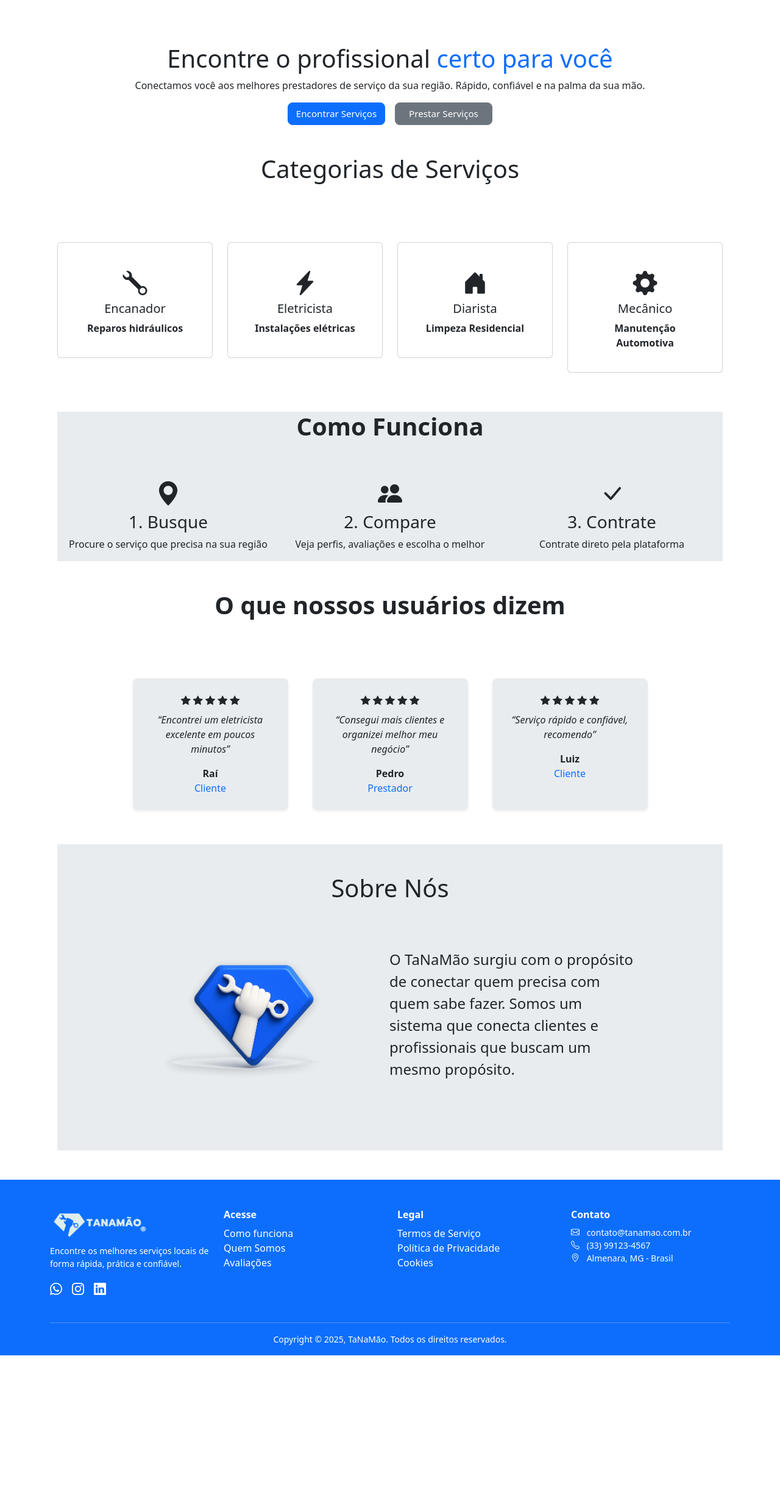
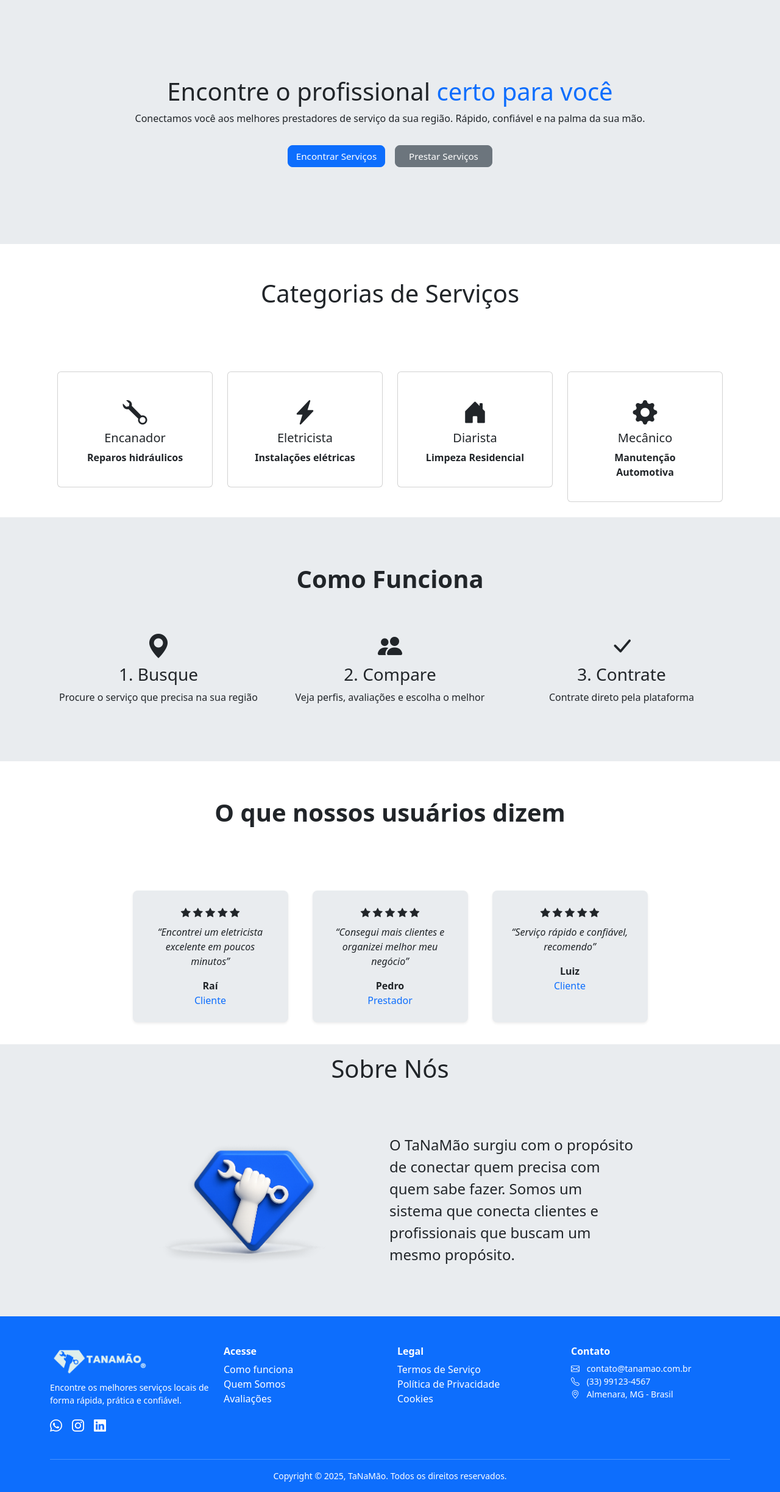
Before and after one commit to pedrorgc/TaNaMao, a Laravel app: page / in a window 1280 px wide. Shown: the part 66-2512 px from the top of the page at 61% size. Before the commit the page ends 2288 px from the top, so only its background shows below. Run offline with Laravel 12, Linux system fonts and the light colour scheme.

Commit message:
Fix-Landing-page

```diff
--- a/resources/views/components/navbar.blade.php
+++ b/resources/views/components/navbar.blade.php
@@ -1,4 +1,4 @@
-<nav class="navbar navbar-expand-lg navbar-dark" style="background-color: #1D4ED8;">
+<nav class="navbar navbar-expand-lg navbar-dark fixed-top" style="background-color: #1D4ED8;">
     <div class="container">
         <!-- Logo -->
         <a class="navbar-brand d-flex align-items-center" href="{{ url('/') }}">
--- a/resources/views/layouts/app.blade.php
+++ b/resources/views/layouts/app.blade.php
@@ -11,22 +11,22 @@
     <!-- Bootstrap Icons -->
     <link rel="stylesheet" href="https://cdn.jsdelivr.net/npm/bootstrap-icons@1.11.1/font/bootstrap-icons.css">
 </head>
-<body class="d-flex flex-column min-vh-100">
+<body class="d-flex flex-column min-vh-100" style="overflow-x: hidden; padding-top: 50px; ">
 
     <!-- Navbar -->
     @include('components.navbar')
 
-    <div class="container my-4">
-    <!-- Conteúdo principal -->
-    <main class="flex-fill container my-4">
-            <!-- Alertas -->
-            @include('components.alert')
+    <div class="container">
+        <!-- Conteúdo principal -->
+        <main class="flex-fill container ">
+                <!-- Alertas -->
+                @include('components.alert')
 
-            <!-- Conteúdo da página -->
-            @yield('content')
-        </div>
-    </main>
+                <!-- Conteúdo da página -->
+                @yield('content')
 
+        </main>
+    </div>
     <!-- Footer -->
     @include('components.footer')
 
--- a/resources/views/pages/public/home.blade.php
+++ b/resources/views/pages/public/home.blade.php
@@ -4,7 +4,7 @@
 
 @section('content')
 
-<div class="text-center mt-5">
+<div class="bg bg-body-secondary text-center mt-3 full-width-bg d-flex flex-column justify-content-center" style="min-height: 400px;">
     <h1>Encontre o profissional <span class="text-primary">certo para você</span></h1>
     <p>Conectamos você aos melhores prestadores de serviço da sua região.
        Rápido, confiável e na palma da sua mão.</p>
@@ -26,7 +26,7 @@
     </div>
 </div>
 
-<div class="fw-bold text-center mt-5">
+<div class="fw-bold text-center mt-5 d-flex flex-column justify-content-center" style="min-height: 400px;">
     <h1>Categorias de Serviços</h1>
 
     <div class="row mt-5">
@@ -45,7 +45,7 @@
     </div>
 </div>
 
-<div class=" bg bg-body-secondary mt-5">
+<div class=" bg bg-body-secondary full-width-bg d-flex flex-column justify-content-center" style="min-height: 400px;">
     <h1 class='fw-bold text-center'>Como Funciona</h1>
     <div class="container text-center">
         <div class="row justify-content-center">
@@ -68,7 +68,7 @@
     </div>
 </div>
 
-<div class="text-center mt-5">
+<div class="text-center mt-5 d-flex flex-column justify-content-center" style="min-height: 400px;">
     <h1 class="fw-bold">O que nossos usuários dizem</h1>
 
     <div class="row justify-content-center mt-5">
@@ -126,7 +126,7 @@
     </div>
 </div>
 
-<div class="bg bg-body-secondary text-center mt-5 py-5">
+<div class="bg bg-body-secondary text-center mt-3 py-3 full-width-bg d-flex flex-column justify-content-center" style="min-height: 400px;">
     <h1>Sobre Nós</h1>
     <div class="container mt-2">
         <div class="d-flex justify-content-center align-items-center">
@@ -149,6 +149,16 @@
     padding: 6px 0 !important;
     font-size: 0.95rem !important;
   }
+
+  .full-width-bg {
+    position: relative;
+    width: 100vw;
+    left: 50%;
+    right: 50%;
+    margin-left: -50vw;
+    margin-right: -50vw;
+    overflow-x: hidden;
+  }
 </style>
 
 @endsection
```
Also changed, not shown: resources/views/components/footer.blade.php (line endings or trailing spaces).
